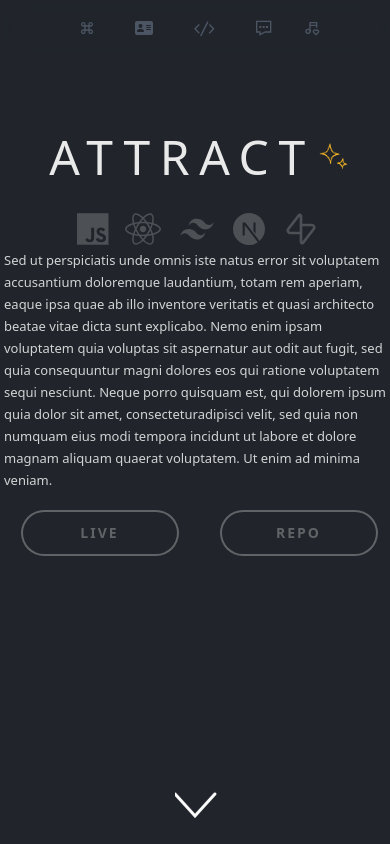
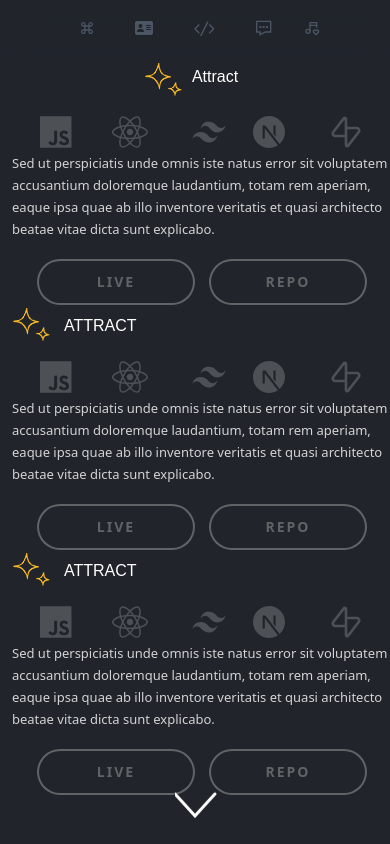
Before and after one commit to Selamkd/My-Portfolio, a Next.js app in the folder my-portfolio/: page /projects in a window 390 px wide. Built offline with nearby package versions, Linux system fonts and the light colour scheme.

Commit message:
test/mobile

```diff
--- a/my-portfolio/components/Projects.jsx
+++ b/my-portfolio/components/Projects.jsx
@@ -94,13 +94,6 @@ const Projects = () => {
 
   return (
     <>
-      {isMobile && (
-        <div className="w-full bg-white flex flex-col items-center">
-          {/* Image and social links */}
-          <h3>Hello</h3>
-        </div>
-      )}
-
       {!isMobile && (
         <div className="slider__warpper">
           <div
--- a/my-portfolio/pages/projects.jsx
+++ b/my-portfolio/pages/projects.jsx
@@ -12,7 +12,7 @@ import { FontAwesomeIcon } from '@fortawesome/react-fontawesome';
 import { faAddressCard } from '@fortawesome/free-solid-svg-icons';
 import { VscCode } from 'react-icons/vsc';
 import { GrContact } from 'react-icons/gr';
-
+import underline from '../public/underline.png';
 import { faJs, faReact } from '@fortawesome/free-brands-svg-icons';
 import { motion } from 'framer-motion';
 import { SiNextdotjs } from 'react-icons/si';
@@ -69,21 +69,26 @@ export default function Projects() {
         <div className="w-screen h-screen m-1  ">
           <Header />
           {/* Image and social links */}
-          <div className="flex items-center justify-center mt-20">
-            <h1 className="   text-5xl mb-5  ">Attract</h1>
+
+          {/* <Image src={underline} alt="icon" width={550} height={50} /> */}
+
+          <div className="flex flex-col mt-2 ml-2 items-start justify-start">
+            <div>
+              <div className=" flex justify-center mr-6">
                 <Image
                   src={Icon}
-              className="align-center  mb-5 ml-1"
-              alt="arrow"
-              width={30}
-              height={20}
+                  alt="icon"
+                  className="mr-2 mb-2"
+                  width={40}
+                  height={30}
                 />
+                <h2 className="text-projects tuppercase  mt-1">Attract</h2>
               </div>
-          <div className="flex items-center justify-center ml-4 mt-2">
+              <div className="flex items-center justify-around ml-4 mt-1">
                 <FontAwesomeIcon icon={faJs} className="text-4xl mr-4 " />
                 <FontAwesomeIcon icon={faReact} className="text-4xl mr-4 " />
                 <svg
-              class="w-10 h-10 text-4xl mr-4"
+                  class="w-10 h-10 text-4xl "
                   aria-hidden="true"
                   xmlns="http://www.w3.org/2000/svg"
                   fill="currentColor"
@@ -95,26 +100,104 @@ export default function Projects() {
                 <SiNextdotjs className="text-4xl mr-5 h-8 w-8" />
                 <RiSupabaseLine className="text-4xl mr-5 h-8 w-8" />
               </div>
-
-          <p className="text--normal">
+              <p className="text--normal text-white">
+                {' '}
                 Sed ut perspiciatis unde omnis iste natus error sit voluptatem
                 accusantium doloremque laudantium, totam rem aperiam, eaque ipsa
-            quae ab illo inventore veritatis et quasi architecto beatae vitae
-            dicta sunt explicabo. Nemo enim ipsam voluptatem quia voluptas sit
-            aspernatur aut odit aut fugit, sed quia consequuntur magni dolores
-            eos
-            <span>
+                quae ab illo inventore veritatis et quasi architecto beatae
+                vitae dicta sunt explicabo.
+              </p>
+
+              <div className="mt-3 ml-6 gap-2 ">
+                <button className="btn mr-3">Live</button>
+                <button className="btn ">Repo</button>
+              </div>
+            </div>
+            <div>
+              <div className=" flex justify-start">
+                <Image
+                  src={Icon}
+                  alt="icon"
+                  className="mr-3 mb-2"
+                  width={40}
+                  height={30}
+                />
+                <h2 className="text-projects text-bold text-white  uppercase  mt-2">
+                  Attract
+                </h2>
+              </div>
+              <div className="flex items-center justify-around ml-4 mt-1">
+                <FontAwesomeIcon icon={faJs} className="text-4xl mr-4 " />
+                <FontAwesomeIcon icon={faReact} className="text-4xl mr-4 " />
+                <svg
+                  class="w-10 h-10 text-4xl "
+                  aria-hidden="true"
+                  xmlns="http://www.w3.org/2000/svg"
+                  fill="currentColor"
+                  viewBox="0 0 24 24"
+                  id="tailwind-icon"
+                >
+                  <path d="M11.8 5.7A4.8 4.8 0 0 0 7 10a3.4 3.4 0 0 1 2.7-1.7c1.7 0 3 2 3.8 2.6a5.7 5.7 0 0 0 5.4 1c2-.7 2.9-3 3.1-4-1 1.4-2.4 2.2-4.3 1.2-1.2-.6-2.1-3.4-6-3.3Zm-5 6.3A4.8 4.8 0 0 0 2 16.2a3.4 3.4 0 0 1 2.7-1.7c1.7 0 3 2 3.8 2.6a5.7 5.7 0 0 0 5.4.9c2-.7 3-2.9 3.1-4-1 1.4-2.4 2.3-4.2 1.3-1.3-.7-2.2-3.4-6-3.3Z" />
+                </svg>
+                <SiNextdotjs className="text-4xl mr-5 h-8 w-8" />
+                <RiSupabaseLine className="text-4xl mr-5 h-8 w-8" />
+              </div>
+              <p className="text--normal text-white">
                 {' '}
-              qui ratione voluptatem sequi nesciunt. Neque porro quisquam est,
-              qui dolorem ipsum quia dolor sit amet, consectetur
-            </span>
-            adipisci velit, sed quia non numquam eius modi tempora incidunt ut
-            labore et dolore magnam aliquam quaerat voluptatem. Ut enim ad
-            minima veniam.
+                Sed ut perspiciatis unde omnis iste natus error sit voluptatem
+                accusantium doloremque laudantium, totam rem aperiam, eaque ipsa
+                quae ab illo inventore veritatis et quasi architecto beatae
+                vitae dicta sunt explicabo.
               </p>
-          <div className="mt-3 flex justify-around ">
-            <button className="btn mr-2">Live</button>
+
+              <div className="mt-3 ml-6 gap-2 ">
+                <button className="btn mr-3">Live</button>
                 <button className="btn ">Repo</button>
+              </div>
+            </div>
+
+            <div>
+              <div className=" flex justify-start">
+                <Image
+                  src={Icon}
+                  alt="icon"
+                  className="mr-3 mb-2"
+                  width={40}
+                  height={30}
+                />
+                <h2 className="text-projects text-bold text-white  uppercase  mt-2">
+                  Attract
+                </h2>
+              </div>
+              <div className="flex items-center justify-around ml-4 mt-1">
+                <FontAwesomeIcon icon={faJs} className="text-4xl mr-4 " />
+                <FontAwesomeIcon icon={faReact} className="text-4xl mr-4 " />
+                <svg
+                  class="w-10 h-10 text-4xl "
+                  aria-hidden="true"
+                  xmlns="http://www.w3.org/2000/svg"
+                  fill="currentColor"
+                  viewBox="0 0 24 24"
+                  id="tailwind-icon"
+                >
+                  <path d="M11.8 5.7A4.8 4.8 0 0 0 7 10a3.4 3.4 0 0 1 2.7-1.7c1.7 0 3 2 3.8 2.6a5.7 5.7 0 0 0 5.4 1c2-.7 2.9-3 3.1-4-1 1.4-2.4 2.2-4.3 1.2-1.2-.6-2.1-3.4-6-3.3Zm-5 6.3A4.8 4.8 0 0 0 2 16.2a3.4 3.4 0 0 1 2.7-1.7c1.7 0 3 2 3.8 2.6a5.7 5.7 0 0 0 5.4.9c2-.7 3-2.9 3.1-4-1 1.4-2.4 2.3-4.2 1.3-1.3-.7-2.2-3.4-6-3.3Z" />
+                </svg>
+                <SiNextdotjs className="text-4xl mr-5 h-8 w-8" />
+                <RiSupabaseLine className="text-4xl mr-5 h-8 w-8" />
+              </div>
+              <p className="text--normal text-white">
+                {' '}
+                Sed ut perspiciatis unde omnis iste natus error sit voluptatem
+                accusantium doloremque laudantium, totam rem aperiam, eaque ipsa
+                quae ab illo inventore veritatis et quasi architecto beatae
+                vitae dicta sunt explicabo.
+              </p>
+
+              <div className="mt-3 ml-6 gap-2 ">
+                <button className="btn mr-3">Live</button>
+                <button className="btn ">Repo</button>
+              </div>
+            </div>
           </div>
           <Link href="/projects">
             <svg className="arrows">
--- a/my-portfolio/styles/globals.css
+++ b/my-portfolio/styles/globals.css
@@ -2,8 +2,7 @@
 @tailwind components;
 @tailwind utilities;
 
-@import url('https://fonts.googleapis.com/css2?family=Concert+One&family=Permanent+Marker&display=swap');
-
+@import url('https://fonts.googleapis.com/css2?family=Montserrat:ital,wght@0,100..900;1,100..900&family=Permanent+Marker&display=swap');
 @font-face {
   font-family: Chromium;
   src: url(../Fonts/Chromium/chromiumoned.ttf);
@@ -34,6 +33,12 @@ h1 {
   letter-spacing: 0.2em;
   text-transform: uppercase;
 
+  color: #fff;
+}
+.text-projects {
+  font-family: 'Poppins', sans-serif;
+  font-weight: 400;
+  font-style: normal;
   color: #fff;
 }
 #greet {
@@ -223,7 +228,7 @@ h3 {
   font-family: 'Poppins', sans-serif;
 
   color: rgba(255, 255, 255, 0.2);
-  font-size: 170px;
+  font-size: 50px;
   font-weight: 700;
 }
 
```
Also changed, not shown: my-portfolio/public/underline.png (added). Lines whose indentation alone changed are shown as unchanged.
